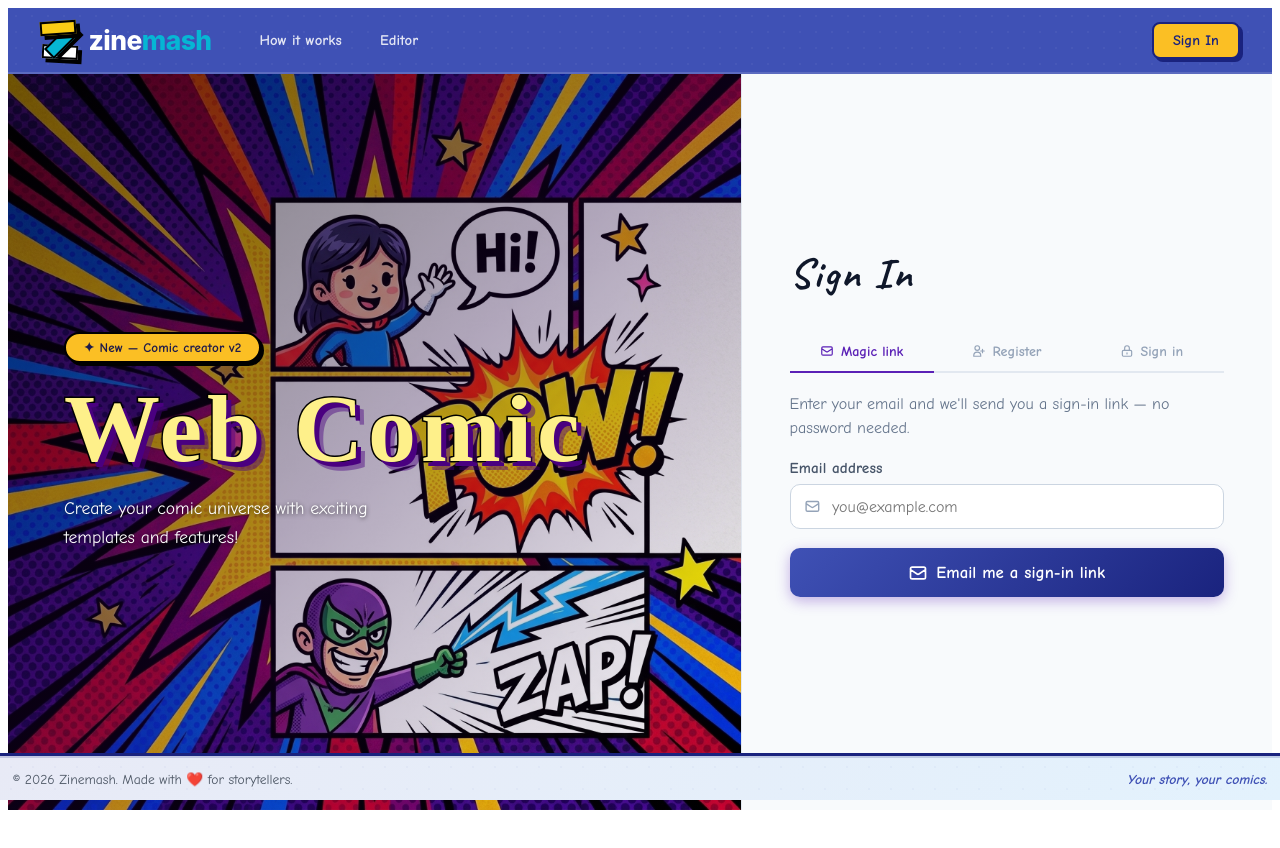
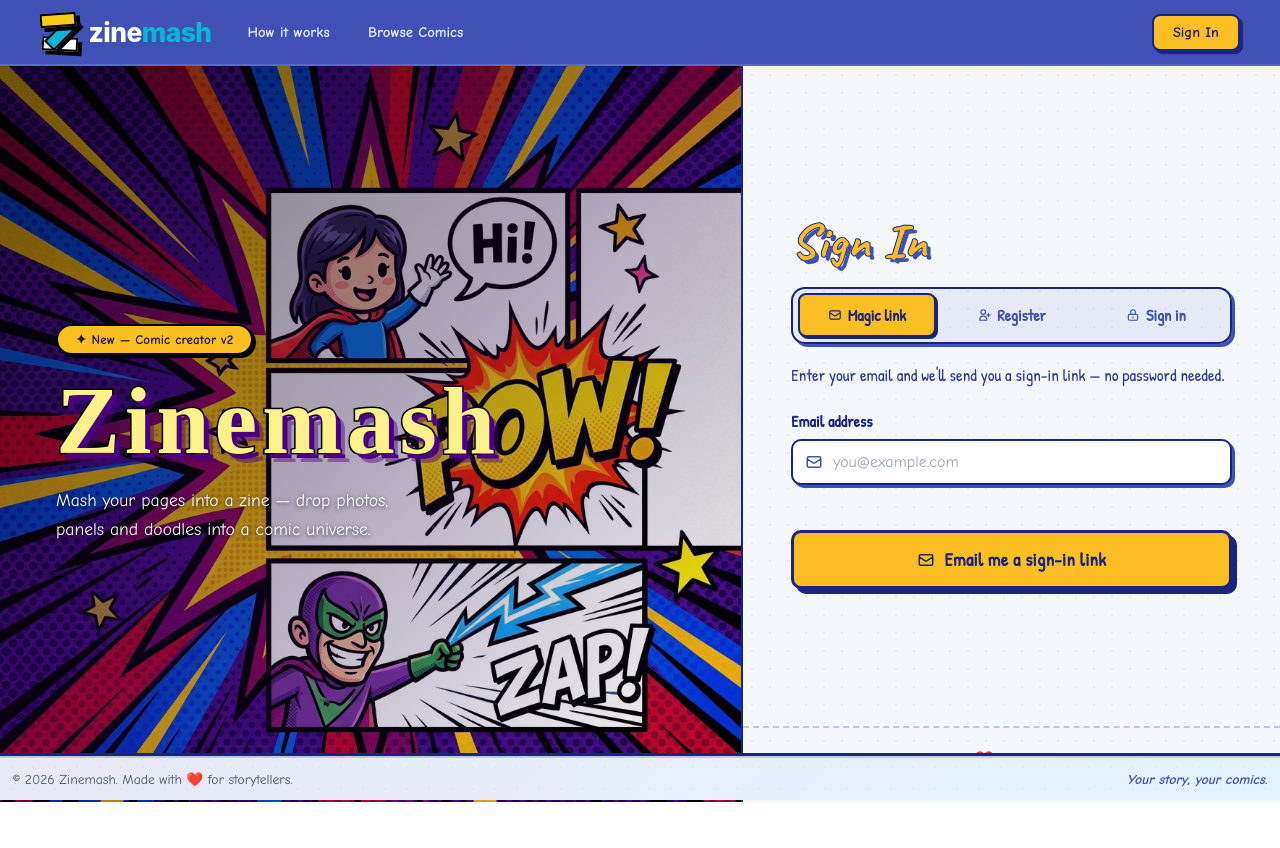
Before and after one commit to apis3445/webcomic, a SvelteKit app: page /login in a window 1280 px wide. Shown: the top 848 px of the page. Built offline with nearby package versions, Linux system fonts and the light colour scheme; no server answers.

Commit message:
Add minor fixes

```diff
--- a/src/app.css
+++ b/src/app.css
@@ -1,5 +1,15 @@
 :root {
 	font-family: 'Comic Neue', cursive;
+}
+
+html,
+body {
+	margin: 0;
+	padding: 0;
+}
+
+body {
+	min-height: 100dvh;
 }
 
 .one {
--- a/src/app.html
+++ b/src/app.html
@@ -4,6 +4,7 @@
 		<meta charset="utf-8" />
 		<meta name="viewport" content="width=device-width, initial-scale=1" />
 		<meta name="text-scale" content="scale" />
+		<link rel="icon" href="%sveltekit.assets%/favicon.svg" type="image/svg+xml" />
 		<!-- Smartsupp Live Chat script -->
 <script type="text/javascript">
 var _smartsupp = _smartsupp || {};
--- a/src/lib/components/Navbar.svelte
+++ b/src/lib/components/Navbar.svelte
@@ -68,11 +68,13 @@
 
 		<nav id="mobile-nav" class="nav-links" class:open={mobileNavOpen}>
 			{#if user}
+				<a href={resolve('/#features')} class="nav-link" onclick={closeMobileNav}>How it works</a>
+				<a href={resolve('/browse')} class="nav-link" onclick={closeMobileNav}>Browse Comics</a>
 				<a href={resolve('/comics')} class="nav-link" onclick={closeMobileNav}>My Comics</a>
 				<a href={resolve('/comic')} class="nav-link" onclick={closeMobileNav}>New Comic</a>
 			{:else}
 				<a href={resolve('/#features')} class="nav-link" onclick={closeMobileNav}>How it works</a>
-				<a href={resolve('/comic')} class="nav-link" onclick={closeMobileNav}>Editor</a>
+				<a href={resolve('/browse')} class="nav-link" onclick={closeMobileNav}>Browse Comics</a>
 			{/if}
 		</nav>
 
@@ -219,7 +221,7 @@
 		height: 64px;
 		display: flex;
 		align-items: center;
-		gap: 2rem;
+		gap: 1.25rem;
 	}
 
 	.logo {
@@ -302,7 +304,6 @@
 		display: flex;
 		align-items: center;
 		gap: 0.4rem;
-		flex: 1;
 	}
 
 	.nav-link {
@@ -329,6 +330,7 @@
 		align-items: center;
 		gap: 0.6rem;
 		flex-shrink: 0;
+		margin-left: auto;
 	}
 
 	.hamburger {
--- a/src/routes/(main)/auth/error/+page.svelte
+++ b/src/routes/(main)/auth/error/+page.svelte
@@ -12,75 +12,162 @@
 </svelte:head>
 
 <div class="wrap">
+	<div class="halftone" aria-hidden="true"></div>
+
 	<div class="card">
-		<div class="icon">⚠️</div>
-		<h1 class="title">Sign in failed</h1>
+		<div class="badge" aria-hidden="true">
+			<svg viewBox="0 0 24 24" fill="none" stroke="currentColor" width="32" height="32">
+				<path
+					stroke-linecap="round"
+					stroke-linejoin="round"
+					stroke-width="2.5"
+					d="M12 9v2m0 4h.01M10.29 3.86L1.82 18a2 2 0 001.71 3h16.94a2 2 0 001.71-3L13.71 3.86a2 2 0 00-3.42 0z"
+				/>
+			</svg>
+		</div>
+
+		<h1 class="title">Oops!</h1>
+		<p class="kicker">Sign in failed</p>
 		<p class="desc">{error}</p>
-		<a href={resolve('/login')} class="btn">Try again</a>
+
+		<a href={resolve('/login')} class="btn">
+			<svg viewBox="0 0 24 24" fill="none" stroke="currentColor" width="18" height="18">
+				<path
+					stroke-linecap="round"
+					stroke-linejoin="round"
+					stroke-width="2.5"
+					d="M3 12a9 9 0 019-9 9.75 9.75 0 016.74 2.74L21 8M21 3v5h-5M21 12a9 9 0 01-9 9 9.75 9.75 0 01-6.74-2.74L3 16m0 5v-5h5"
+				/>
+			</svg>
+			Try again
+		</a>
 	</div>
 </div>
 
 <style>
 	.wrap {
+		position: relative;
 		min-height: calc(100vh - 64px);
 		display: flex;
 		align-items: center;
 		justify-content: center;
-		background: #fff;
+		background: #f4f7fc;
 		padding: 2rem;
+		overflow: hidden;
+	}
+
+	.halftone {
+		position: absolute;
+		inset: 0;
+		background-image: radial-gradient(rgba(63, 81, 181, 0.08) 1.5px, transparent 1.5px);
+		background-size: 18px 18px;
+		pointer-events: none;
+		z-index: 0;
 	}
 
 	.card {
-		background: #1e1b4b;
-		border: 2px solid rgba(251, 191, 36, 0.25);
-		border-radius: 14px;
-		padding: 2.5rem 2rem;
-		max-width: 420px;
+		position: relative;
+		z-index: 1;
+		background: #ffffff;
+		border: 3px solid #1a237e;
+		border-radius: 16px;
+		box-shadow: 8px 8px 0 #3f51b5;
+		padding: 2.5rem 2rem 2rem;
+		max-width: 440px;
 		width: 100%;
 		text-align: center;
 		display: flex;
 		flex-direction: column;
 		align-items: center;
-		gap: 1rem;
+		gap: 0.8rem;
+		font-family: 'Comic Neue', system-ui, sans-serif;
 	}
 
-	.icon {
-		font-size: 2.5rem;
+	.badge {
+		display: flex;
+		align-items: center;
+		justify-content: center;
+		width: 64px;
+		height: 64px;
+		background: #fbbf24;
+		color: #1a237e;
+		border: 3px solid #1a237e;
+		border-radius: 50%;
+		box-shadow: 4px 4px 0 #1a237e;
+		margin-bottom: 0.2rem;
+		transform: rotate(-6deg);
 	}
 
 	.title {
-		font-family: 'Bangers', cursive;
-		font-size: 2rem;
-		letter-spacing: 0.05em;
-		color: #fef08a;
+		font-family: 'Caveat', cursive;
+		font-size: 3.4rem;
+		font-weight: 700;
+		letter-spacing: 0.03em;
+		color: #fbbf24;
+		-webkit-text-stroke: 2.5px #1a237e;
+		text-shadow: 5px 5px 0 #3f51b5;
+		paint-order: stroke fill;
 		margin: 0;
+		line-height: 0.95;
+	}
+
+	.kicker {
+		font-family: 'Patrick Hand', 'Comic Neue', sans-serif;
+		font-size: 1.25rem;
+		font-weight: 700;
+		color: #1a237e;
+		margin: 0;
+		letter-spacing: 0.01em;
 	}
 
 	.desc {
-		color: rgba(255, 255, 255, 0.7);
-		font-size: 0.95rem;
-		margin: 0;
-		line-height: 1.6;
+		font-family: 'Comic Neue', sans-serif;
+		color: #283593;
+		font-size: 1rem;
+		margin: 0.2rem 0 0.8rem;
+		line-height: 1.55;
 	}
 
 	.btn {
-		margin-top: 0.5rem;
-		padding: 0.6rem 1.4rem;
+		display: inline-flex;
+		align-items: center;
+		gap: 0.5rem;
+		margin-top: 0.4rem;
+		padding: 0.8rem 1.6rem;
 		background: #fbbf24;
-		color: #1e1b4b;
+		color: #1a237e;
 		text-decoration: none;
-		font-size: 0.9rem;
-		font-weight: 700;
-		border-radius: 6px;
-		border: 2px solid #000;
-		box-shadow: 3px 3px 0 #000;
+		font-family: 'Patrick Hand', sans-serif;
+		font-size: 1.1rem;
+		font-weight: 800;
+		letter-spacing: 0.02em;
+		border-radius: 10px;
+		border: 3px solid #1a237e;
+		box-shadow: 5px 5px 0 #1a237e;
 		transition:
-			transform 0.1s,
-			box-shadow 0.1s;
+			transform 0.1s ease,
+			box-shadow 0.1s ease,
+			background 0.15s;
 	}
 
 	.btn:hover {
-		transform: translate(-1px, -1px);
-		box-shadow: 4px 4px 0 #000;
+		transform: translate(-2px, -2px);
+		box-shadow: 7px 7px 0 #1a237e;
+		background: #fcd34d;
+	}
+
+	.btn:active {
+		transform: translate(2px, 2px);
+		box-shadow: 3px 3px 0 #1a237e;
+	}
+
+	@media (max-width: 480px) {
+		.card {
+			padding: 2rem 1.4rem;
+		}
+
+		.title {
+			font-size: 2.8rem;
+		}
 	}
 </style>
--- a/src/routes/(main)/login/+page.svelte
+++ b/src/routes/(main)/login/+page.svelte
@@ -32,8 +32,8 @@
 		<div class="hero-left">
 			<div class="hero-copy">
 				<div class="badge">✦ New — Comic creator v2</div>
-				<h1 class="hero-title">Web Comic</h1>
-				<p class="hero-sub">Create your comic universe with exciting templates and features!</p>
+				<h1 class="hero-title">Zinemash</h1>
+				<p class="hero-sub">Mash your pages into a zine — drop photos, panels and doodles into a comic universe.</p>
 			</div>
 		</div>
 
@@ -301,7 +301,12 @@
 
 	.auth-tabs {
 		display: flex;
-		border-bottom: 2px solid #e2e8f0;
+		gap: 0.4rem;
+		padding: 0.3rem;
+		background: rgba(63, 81, 181, 0.08);
+		border: 2.5px solid #1a237e;
+		border-radius: 14px;
+		box-shadow: 3px 3px 0 #3f51b5;
 	}
 
 	.tab-btn {
@@ -309,40 +314,278 @@
 		display: flex;
 		align-items: center;
 		justify-content: center;
-		gap: 0.4rem;
-		padding: 0.7rem 1rem;
-		background: none;
-		border: none;
-		border-bottom: 2px solid transparent;
-		margin-bottom: -2px;
-		font-size: 0.88rem;
-		font-weight: 600;
-		color: #94a3b8;
+		gap: 0.35rem;
+		padding: 0.55rem 0.6rem;
+		background: transparent;
+		border: 2px solid transparent;
+		border-radius: 8px;
+		font-family: 'Patrick Hand', 'Comic Neue', sans-serif;
+		font-size: 1rem;
+		font-weight: 700;
+		color: #3f51b5;
 		cursor: pointer;
 		transition:
 			color 0.18s,
-			border-color 0.18s;
-		font-family: inherit;
+			background 0.18s,
+			border-color 0.18s,
+			box-shadow 0.12s,
+			transform 0.08s;
 	}
 
 	.tab-btn:hover {
-		color: #5b21b6;
+		color: #1a237e;
+		background: rgba(255, 255, 255, 0.6);
 	}
 
 	.tab-btn.active {
-		color: #5b21b6;
-		border-bottom-color: #5b21b6;
+		color: #1a237e;
+		background: #fbbf24;
+		border-color: #1a237e;
+		box-shadow: 2px 2px 0 #1a237e;
 	}
 
 	/* RIGHT PANEL */
 	.hero-right {
+		position: relative;
 		width: 42%;
-		background: #f8fafc;
+		background: #f4f7fc;
 		display: flex;
 		flex-direction: column;
 		justify-content: space-between;
-		border-left: 1px solid #e2e8f0;
+		border-left: 2.5px solid #1a237e;
 		min-height: 100%;
+	}
+
+	/* Halftone dot pattern background matching landing page */
+	.hero-right::before {
+		content: '';
+		position: absolute;
+		inset: 0;
+		background-image: radial-gradient(rgba(63, 81, 181, 0.08) 1.5px, transparent 1.5px);
+		background-size: 18px 18px;
+		pointer-events: none;
+		z-index: 0;
+	}
+
+	.form-wrap {
+		position: relative;
+		z-index: 1;
+		padding: 3rem 3rem 2rem;
+		display: flex;
+		flex-direction: column;
+		gap: 1.4rem;
+		font-family: 'Comic Neue', system-ui, sans-serif;
+	}
+
+	.form-header {
+		display: flex;
+		flex-direction: column;
+		gap: 0.4rem;
+	}
+
+	.form-title {
+		font-family: 'Caveat', cursive;
+		font-size: 3rem;
+		font-weight: 700;
+		letter-spacing: 0.03em;
+		margin: 0;
+		color: #fbbf24;
+		line-height: 0.95;
+		-webkit-text-stroke: 2px #1a237e;
+		text-shadow: 4px 4px 0 #3f51b5;
+		paint-order: stroke fill;
+	}
+
+	.form-desc {
+		font-family: 'Patrick Hand', 'Comic Neue', sans-serif;
+		font-size: 1.05rem;
+		color: #283593;
+		margin: 0 0 0.2rem;
+		line-height: 1.5;
+	}
+
+	/* ── FORM FIELDS (shared with PasswordLogin / SignUp children) ── */
+	:global(.field) {
+		display: flex;
+		flex-direction: column;
+		gap: 0.4rem;
+		margin-bottom: 1.1rem;
+	}
+
+	:global(.field-label) {
+		font-family: 'Patrick Hand', 'Comic Neue', sans-serif;
+		font-size: 1rem;
+		font-weight: 700;
+		color: #1a237e;
+		letter-spacing: 0.01em;
+	}
+
+	:global(.field-input-wrap) {
+		position: relative;
+		display: flex;
+		align-items: center;
+	}
+
+	:global(.field-input-wrap.has-icon .field-icon) {
+		position: absolute;
+		left: 0.85rem;
+		width: 18px;
+		height: 18px;
+		color: #3f51b5;
+		pointer-events: none;
+		z-index: 1;
+	}
+
+	:global(.field-input) {
+		width: 100%;
+		padding: 0.75rem 1rem;
+		font-family: 'Comic Neue', 'Patrick Hand', sans-serif;
+		font-size: 1rem;
+		font-weight: 500;
+		color: #1a237e;
+		background: #ffffff;
+		border: 2.5px solid #1a237e;
+		border-radius: 10px;
+		box-shadow: 3px 3px 0 #3f51b5;
+		transition:
+			border-color 0.15s,
+			box-shadow 0.1s,
+			transform 0.1s;
+		box-sizing: border-box;
+	}
+
+	:global(.field-input-wrap.has-icon .field-input) {
+		padding-left: 2.5rem;
+	}
+
+	:global(.field-input::placeholder) {
+		color: #9ca3c4;
+		font-weight: 400;
+	}
+
+	:global(.field-input:focus) {
+		outline: none;
+		border-color: #1a237e;
+		box-shadow: 4px 4px 0 #06b6d4;
+	}
+
+	:global(.field-input:hover:not(:focus)) {
+		transform: translate(-1px, -1px);
+		box-shadow: 4px 4px 0 #3f51b5;
+	}
+
+	:global(.field-error) {
+		display: block;
+		margin-top: 0.3rem;
+		font-family: 'Patrick Hand', 'Comic Neue', sans-serif;
+		font-size: 0.95rem;
+		font-weight: 700;
+		color: #dc2626;
+	}
+
+	/* ── SUBMIT BUTTON (shared) — mirrors .cta-primary on landing ── */
+	:global(.submit-btn) {
+		display: inline-flex;
+		align-items: center;
+		justify-content: center;
+		gap: 0.6rem;
+		width: 100%;
+		padding: 0.9rem 1.5rem;
+		margin-top: 0.5rem;
+		font-family: 'Patrick Hand', sans-serif;
+		font-size: 1.15rem;
+		font-weight: 800;
+		letter-spacing: 0.02em;
+		color: #1a237e;
+		background: #fbbf24;
+		border: 3px solid #1a237e;
+		border-radius: 10px;
+		box-shadow: 5px 5px 0 #1a237e;
+		cursor: pointer;
+		transition:
+			transform 0.1s ease,
+			box-shadow 0.1s ease,
+			background 0.15s;
+	}
+
+	:global(.submit-btn:hover:not(:disabled)) {
+		transform: translate(-2px, -2px);
+		box-shadow: 7px 7px 0 #1a237e;
+		background: #fcd34d;
+	}
+
+	:global(.submit-btn:active:not(:disabled)) {
+		transform: translate(2px, 2px);
+		box-shadow: 3px 3px 0 #1a237e;
+	}
+
+	:global(.submit-btn:disabled) {
+		cursor: not-allowed;
+		opacity: 0.65;
+	}
+
+	:global(.btn-icon) {
+		width: 18px;
+		height: 18px;
+	}
+
+	:global(.spinner) {
+		width: 16px;
+		height: 16px;
+		border: 2.5px solid rgba(26, 35, 126, 0.25);
+		border-top-color: #1a237e;
+		border-radius: 50%;
+		animation: spin 0.7s linear infinite;
+	}
+
+	@keyframes spin {
+		to {
+			transform: rotate(360deg);
+		}
+	}
+
+	/* ── MESSAGE BANNERS (shared) ── */
+	:global(.msg-banner) {
+		display: flex;
+		align-items: flex-start;
+		gap: 0.55rem;
+		padding: 0.75rem 0.9rem;
+		border: 2.5px solid #1a237e;
+		border-radius: 10px;
+		box-shadow: 3px 3px 0 #3f51b5;
+		font-family: 'Patrick Hand', 'Comic Neue', sans-serif;
+		font-size: 1rem;
+		font-weight: 700;
+		margin-bottom: 1rem;
+	}
+
+	:global(.msg-banner.success) {
+		background: #d1fae5;
+		color: #065f46;
+	}
+
+	:global(.msg-banner.error) {
+		background: #fee2e2;
+		color: #991b1b;
+	}
+
+	:global(.msg-icon) {
+		width: 18px;
+		height: 18px;
+		flex-shrink: 0;
+		margin-top: 2px;
+	}
+
+	/* ── FOOTER ── */
+	.form-footer {
+		position: relative;
+		z-index: 1;
+		padding: 1.25rem 3rem 2rem;
+		font-family: 'Patrick Hand', 'Comic Neue', sans-serif;
+		font-size: 1rem;
+		color: #3f51b5;
+		text-align: center;
+		border-top: 2px dashed rgba(63, 81, 181, 0.3);
 	}
 
 	.heart {
```
Also changed, not shown: src/routes/(main)/login/+page.server.ts (+19 -5 lines), static/favicon.svg (added).
